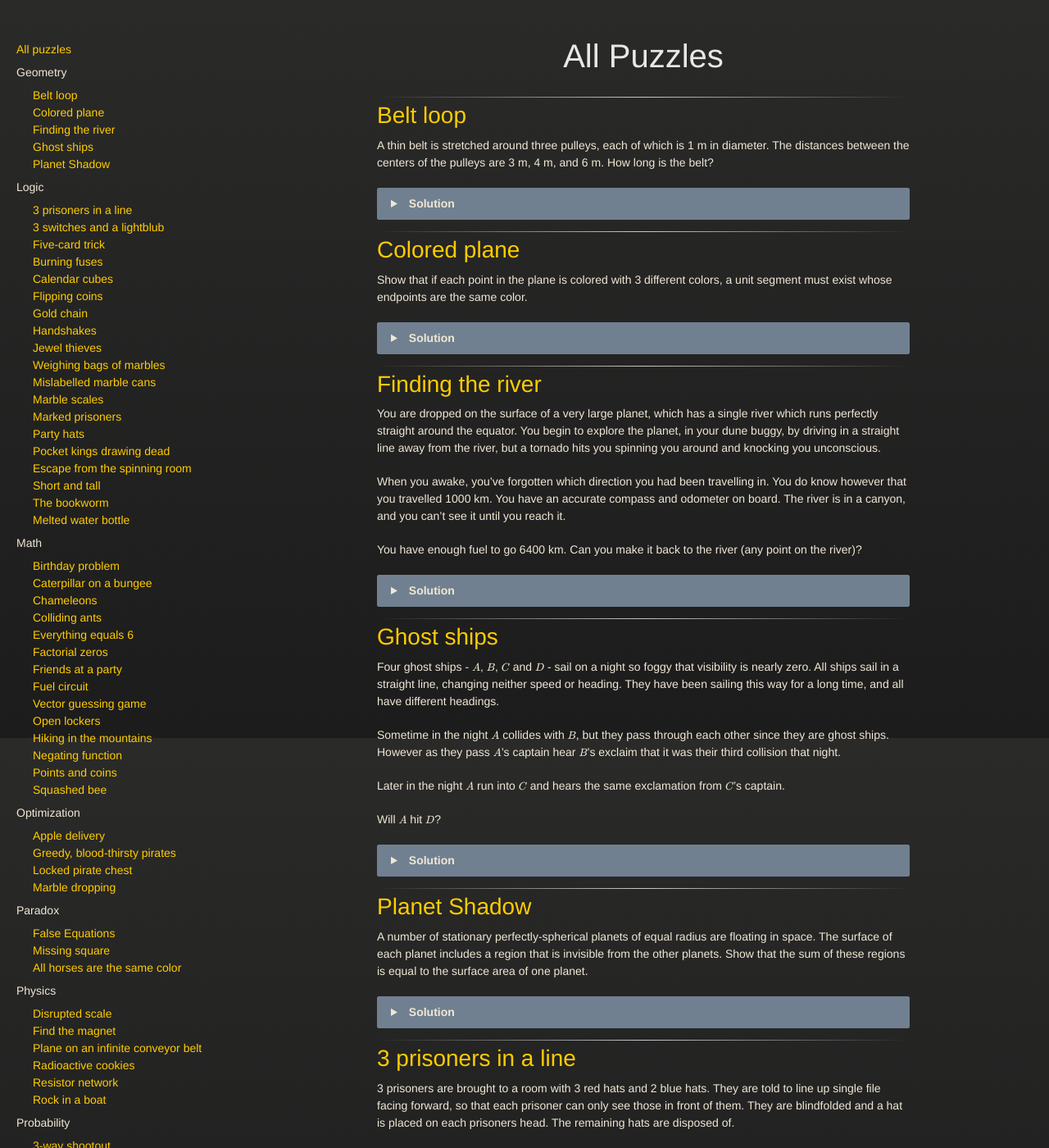
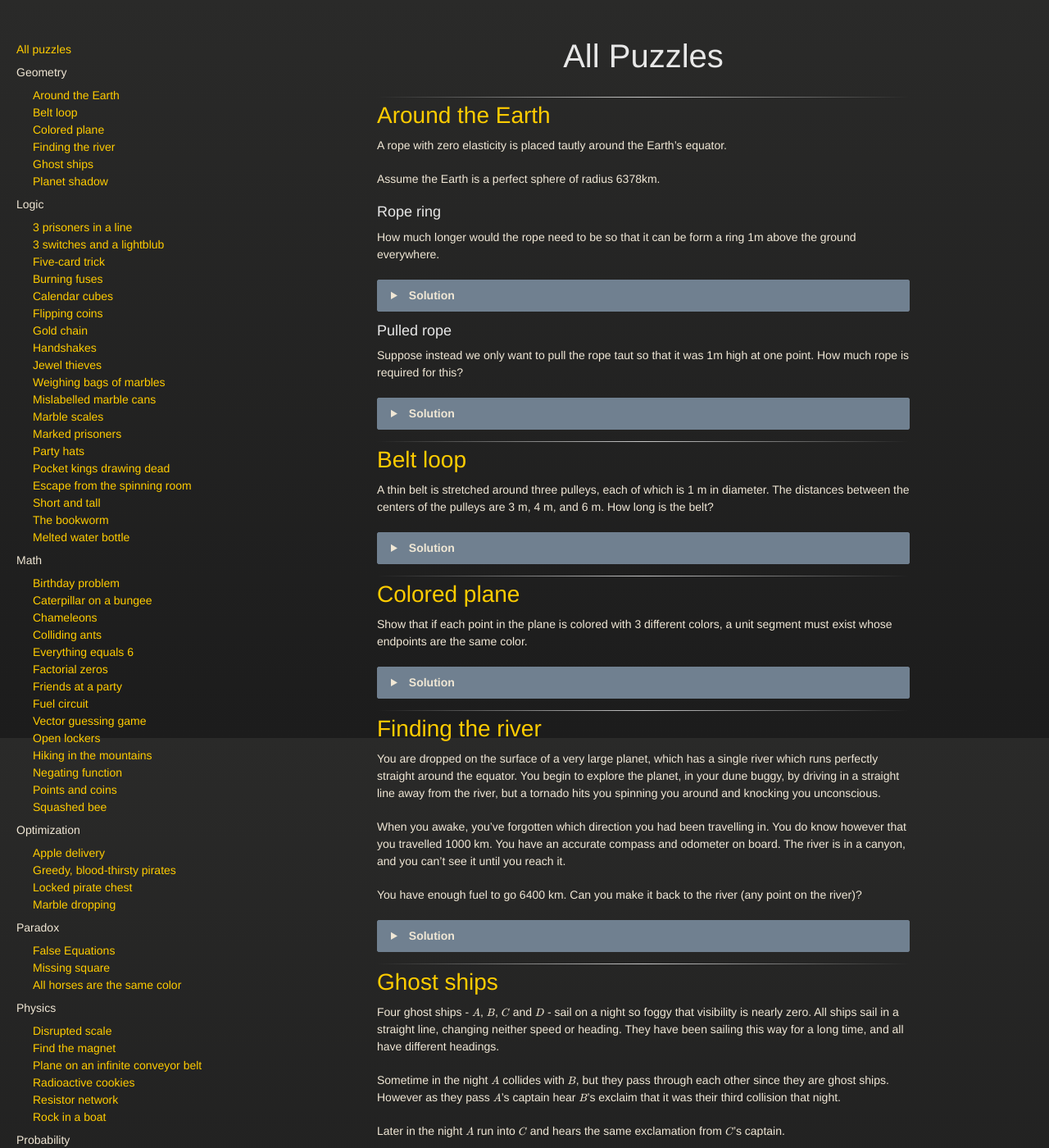
Before and after one commit to sigh/Puzzles, a Jekyll site: the page built from all.html, in a window 1280 px wide and 1400 px high. Shown: the whole window at 82% size. Built offline with Jekyll 4.4.1, drawn with Linux system fonts in a browser that asks for light colours; some of the changed text lies outside the part shown.

Commit message:
Add geometry puzzles.

```diff
--- /dev/null
+++ b/_puzzles/geometry/around_the_earth.md
@@ -0,0 +1,75 @@
+---
+title: Around the Earth
+layout: default
+---
+
+A rope with zero elasticity is placed tautly around the Earth's equator.
+
+Assume the Earth is a perfect sphere of radius 6378km.
+
+## Rope ring
+
+How much longer would the rope need to be so that it can be form a ring 1m
+above the ground everywhere.
+
+<details><summary></summary>
+
+$$ 2 \pi \approx 6.28$$ meters of rope is required.
+
+### Proof
+
+Let $$c$$ be the original length of rope, $$r$$ the radius of the earth.
+
+$$ c = 2 \pi r $$
+
+Let $$\Delta c$$ and $$\Delta r$$ be the added rope and radius respectively.
+
+$$
+\begin{align}
+c + \Delta c & = 2 \pi (r + \Delta r) \\
+2 \pi r + \Delta c & = 2 \pi r + 2 \pi \Delta r \\
+\Delta c & = 2 \pi \Delta r
+\end{align}
+$$
+
+Thus the change in the length of rope is $$ 2 \pi \Delta r $$ regardless
+of the original radius! In our problem $$ \Delta r = 1 $$ m.
+
+</details>
+
+## Pulled rope
+
+Suppose instead we only want to pull the rope taut so that it was 1m high at
+one point. How much rope is required for this?
+
+<details><summary></summary>
+
+Adding 0.75 mm is sufficient to lift the rope up 1m!
+
+### Proof
+
+![Pulled rope]({{ 'images/around_the_earth.png' | relative_url }})
+
+The length of the rope can be given by $$ 2 (\pi - \alpha) r + 2d $$, thus the
+extra rope required is:
+
+$$ \Delta c = 2 (\pi - \alpha) r + 2d - 2 \pi r = 2 d - 2 \alpha r $$
+where $$ \alpha = \arctan\left(\frac{d}{r}\right) $$
+
+We can calculate $$ d $$ using Pythagoras' forumla:
+
+$$ d^2 + r^2 = (r+h)^2 $$
+
+$$ d = \sqrt{2rh + h^2} $$
+
+Combining:
+
+$$
+\Delta c = 2 \sqrt{2rh + h^2} - 2 r \arctan\left(\frac{\sqrt{2rh + h^2}}{r}\right)
+$$
+
+Using $$ r = 6378 \text{ km} $$ and $$ h = 0.001 \text{ m} $$:
+
+$$ \Delta c \approx 7.5 \times 10^{-7} \text{ m} = 0.75 \text{ mm} $$
+
+</details>
--- a/_puzzles/logic/marble_scales.md
+++ b/_puzzles/logic/marble_scales.md
@@ -38,7 +38,8 @@ except one which is different. The odd marble may be either heavier or lighter.
 How do you determine which is the odd marble in the minimum number of
 weighings. You must also determine whether it is heavier or lighter.
 
-Note: This is difficult and the solution is not particularly intuitive.
+Note: This is difficult and the solution is not intuitive.
+It is included because it is a very wide-spread puzzle.
 
 <details><summary></summary>
 
```
Also changed, not shown: _puzzles/geometry/planet_shadow.md (+1 -1 lines), images/around_the_earth.png (added).
